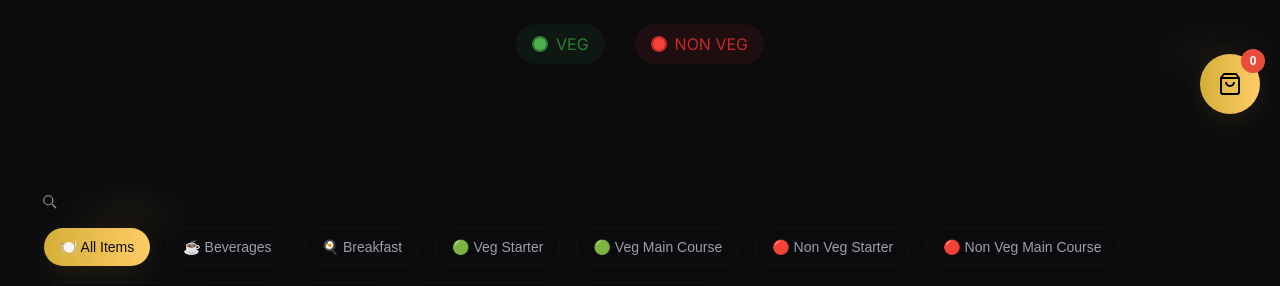
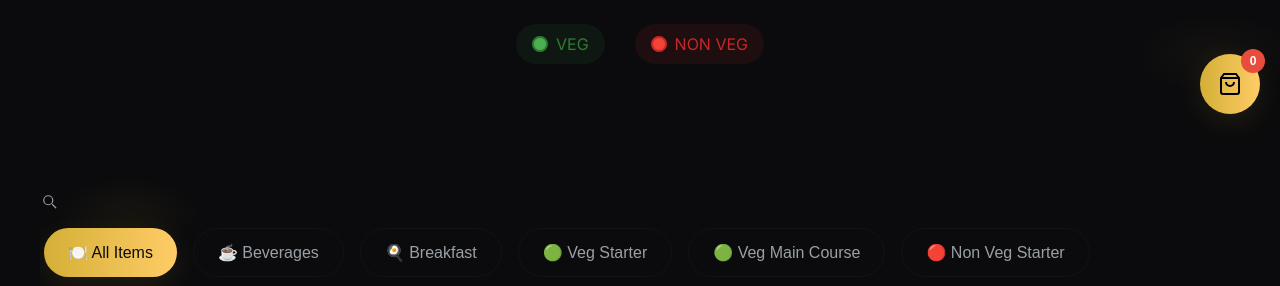
Before and after one commit to MenuSpeak/Hotel-Blue-Bery-Malvani, a plain HTML site: page index.html in a window 1280 px wide. Shown: the part 666-952 px from the top of the page. Drawn offline with nearby package versions, Linux system fonts and the light colour scheme.

Commit message:
Update index.html

```diff
--- a/index.html
+++ b/index.html
@@ -1136,6 +1136,15 @@
                 display: none;
             }
         }
+
+
+
+.tab {
+    padding: 14px 24px !important;  /* Forcefully bada */
+    font-size: 16px !important;
+}
+
+
     </style>
 </head>
 
```
